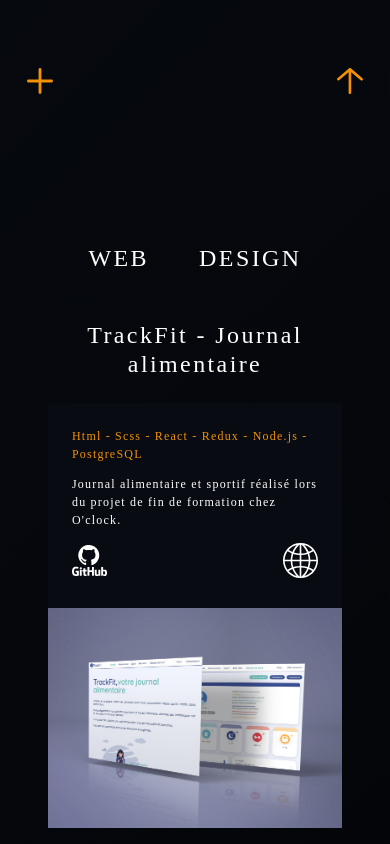
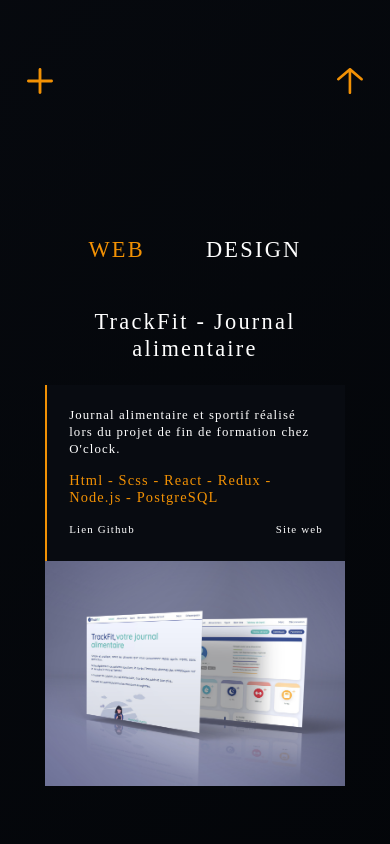
Before and after one commit to MarcChayer/portfolio, a React app: page / in a window 390 px wide. Shown: the part 720-1564 px from the top of the page. Built offline with nearby package versions, Linux system fonts and the light colour scheme.

Commit message:
open info on click on project in progress

```diff
--- a/src/actions/projectDesignWeb.js
+++ b/src/actions/projectDesignWeb.js
@@ -1,6 +1,7 @@
 export const TOGGLE_SHOWBOX_TRUE = 'TOGGLE_SHOWBOX_TRUE';
 export const GET_ID_TITLE = 'GET_ID_TITLE';
 export const ID_DISPATCH = 'ID_DISPATCH';
+export const OPEN_INFO_PROJECT = 'OPEN_INFO_PROJECT';
 
 export const toggleShowBoxTrue = (showBox) => ({
     type: TOGGLE_SHOWBOX_TRUE,
@@ -16,3 +17,8 @@ export const idDispatch = (titleId) => ({
   type: ID_DISPATCH,
   titleId,
 });
+
+export const openInfoProject = (showInfoProject) => ({
+  type: OPEN_INFO_PROJECT,
+  showInfoProject,
+})
--- a/src/components/About/style.scss
+++ b/src/components/About/style.scss
@@ -89,7 +89,7 @@ h1 {
   border-left: 2px solid vars.$secondary-color;
   width: 70vw;
   @media screen and (max-width:1000px) {
-    width: 98vw;
+    width: 96vw;
   }
 }
 .allSkills {
--- a/src/components/Header/index.js
+++ b/src/components/Header/index.js
@@ -18,7 +18,7 @@ const Header = () => {
   return (
     <div>
       <div className="nav">
-        <ul className="nav__group" >
+        <ul className={"nav__group"} >
           <li className="nav__one">
             <Link
               to="home"
--- a/src/components/Header/style.scss
+++ b/src/components/Header/style.scss
@@ -15,6 +15,20 @@
       display:none;
     }
   }
+  &__groupMobile {
+    display: flex;
+    position: fixed;
+    flex-direction: column;
+    align-items: center;
+    justify-content: space-evenly;
+    height: 100vh;
+    width: 100vw;
+    background-color: vars.$main-dark-color;
+    z-index: 5;
+    @media screen and (min-width:701px) {
+      display:none;
+    }
+  }
   &__one {
     color: white;
     text-transform: uppercase;
@@ -29,20 +43,6 @@
       color: vars.$secondary-color;
       transition: 500ms;
       text-shadow: none;
-    }
-  }
-  &__groupMobile {
-    display: flex;
-    position: fixed;
-    flex-direction: column;
-    align-items: center;
-    justify-content: space-evenly;
-    height: 100vh;
-    width: 100vw;
-    background-color: vars.$main-dark-color;
-    z-index: 5;
-    @media screen and (min-width:701px) {
-      display:none;
     }
   }
 }
--- a/src/components/Projects/ProjectDesign.js
+++ b/src/components/Projects/ProjectDesign.js
@@ -1,5 +1,5 @@
 // == Import : npm
-import React, { useEffect } from 'react';
+import React, { useEffect, useState } from 'react';
 import Aos from 'aos';
 
 // import PropTypes from 'prop-types';
@@ -13,6 +13,7 @@ const ProjectDesign = ({
   fullName,
   id,
   description,
+  technos,
   image,
   getIdTitle,
 }) => {
@@ -24,17 +25,34 @@ const ProjectDesign = ({
     getIdTitle(id);
   };
 
+  const [showInfoProject, setshowInfoProject] = useState(false)
+
+  const handleOnClickProject = () => {
+    setshowInfoProject(!showInfoProject)
+  }
+
   return (
     <div data-aos="slide-up" className="projects">
       <div className="projects__titleProjects" onMouseEnter={handleMouseEnter}>
-        <h3 project-id={id} className="projects__titleProjects__name">
+        <h3 project-id={id} className="projects__titleProjects__name" onClick={handleOnClickProject}>
           {fullName}
         </h3>
       </div>
       <section className="forMobile">
-        <p className="infoProject">{description}</p>
-        <img className="pictureProject" src={image} alt="photo du projet" />
+        <p className="infoProject description">{description}</p>
+        <p className="infoProject technos">{technos}</p>
       </section>
+      {
+        showInfoProject
+        ?
+        <section className="forDesktop">
+          <p className="infoProject description">{description}</p>
+          <p className="infoProject technos">{technos}</p>
+        </section>
+        :
+        null
+      }
+      <img className="pictureProject" src={image} alt="photo du projet" />
     </div>
   );
 };
--- a/src/components/Projects/ProjectWeb.js
+++ b/src/components/Projects/ProjectWeb.js
@@ -1,5 +1,5 @@
 // == Import : npm
-import React, { useEffect, useState } from 'react';
+import React, { useEffect, useState, setState } from 'react';
 import Aos from 'aos';
 
 // import PropTypes from 'prop-types';
@@ -7,8 +7,6 @@ import Aos from 'aos';
 // == Import : local
 import './style.scss';
 import 'aos/dist/aos.css';
-import gitHubLogo from '../../assets/images/gitHubLogo.svg';
-import logoForWeb from '../../assets/images/logoForWeb.svg';
 
 // == Composant
 const ProjectDesign = ({
@@ -25,14 +23,14 @@ const ProjectDesign = ({
     Aos.init({ duration: 3000 })
   },[])
 
+  const [isOpen, setIsOpen] = useState(false)
+
   const handleMouseEnter = () => {
     getIdTitle(id);
   };
 
-  const [showInfoProject, setshowInfoProject] = useState(false)
-
   const handleOnClickProject = () => {
-    setshowInfoProject(!showInfoProject)
+    setIsOpen(!isOpen)
   }
 
   return (
@@ -43,13 +41,27 @@ const ProjectDesign = ({
         </h3>
       </div>
       <section className="forMobile">
+        <p className="infoProject description">{description}</p>
         <p className="infoProject technos">{technos}</p>
-        <p className="infoProject description">{description}</p>
         <div className="infoProject all">
-          <a className="infoProject all__logo" href={github} target="_blank"><img src={gitHubLogo} alt="Logo GitHub"/></a>
-          <a className="infoProject all__logo" href={website} target="_blank"><img src={logoForWeb} alt="Logo vers site internet"/></a>
+          <a className="infoProject all__link" href={github} target="_blank">Lien Github</a>
+          <a className="infoProject all__link" href={website} target="_blank">Site web</a>
         </div>
       </section>
+      {
+        isOpen === true
+        ?
+        <section className="forDesktop">
+          <p className="infoProject description">{description}</p>
+          <p className="infoProject technos">{technos}</p>
+          <div className="infoProject all">
+            <a className="infoProject all__link" href={github} target="_blank">Lien Github</a>
+            <a className="infoProject all__link" href={website} target="_blank">Site web</a>
+          </div>
+        </section>
+        :
+        null
+      }
       <img className="pictureProject" src={image} alt="photo du projet" />
     </div>
   );
--- a/src/components/Projects/index.js
+++ b/src/components/Projects/index.js
@@ -30,6 +30,7 @@ const Projects = ({ projectId }) => {
     Aos.init({ duration: 3000 })
   },[])
 
+  // const [isOpen, setIsOpen] = useState(false)
   const [showDesign, setShowDesign] = useState(false)
   const [showWeb, setShowWeb] = useState(true)
 
@@ -42,15 +43,17 @@ const Projects = ({ projectId }) => {
     setShowDesign(false);
     setShowWeb(true);
   }
+
+
   return (
-    <div className="allProjects" >
-        <section  data-aos="slide-up" className="allProjects__listLeft" >
+    <div className="allProjects">
+        <section  data-aos="slide-up" className="allProjects__listLeft">
           <div className="project" data-aos="slide-up">
             <div className="project__allTitles">
-              <button id="titleWeb" onClick={handleOnClick}>
+              <button id="titleWeb" className={`${ showWeb ? "active" : null }`} onClick={handleOnClick}>
                 web
               </button>
-              <button id="titleDesign" onClick={onClick}>
+              <button id="titleDesign" className={`${ showDesign ? "active" : null }`} onClick={onClick}>
                 design
               </button>
             </div>
--- a/src/components/Projects/style.scss
+++ b/src/components/Projects/style.scss
@@ -6,7 +6,7 @@
   // height:100vw;
   font-family: 'bahnschrift';
   letter-spacing: 0.1em;
-  font-size: 1.5em;
+  font-size: 1.4rem;
   @media screen and (max-width:700px) {
     width: 100%;
     max-height: 100%;
@@ -61,6 +61,9 @@
   flex-direction: column;
   padding: 2em;
   height: 50%;
+  @media screen and (min-width:700px) {
+    justify-content: space-around;
+  }
   @media screen and (max-width:700px) {
     align-items: center;
     justify-content: flex-start;
@@ -91,6 +94,7 @@
   }
 }
 
+
 #titleWeb {
   text-transform: uppercase;
   background-color: transparent;
@@ -106,17 +110,20 @@
   }
 }
 
+.active {
+  color: vars.$secondary-color!important;
+}
+
 .projects {
   display: flex;
   flex-direction: column;
-  justify-content: center;
-  margin-bottom: 1em;
   width: 20vw;
   @media screen and (max-width:700px) {
     width: auto;
+    margin-bottom: 3em;
   }
   &__titleProjects {
-    display: inline;
+    display: flex;
     pointer-events: auto;
     width: 100%;
     cursor: pointer;
@@ -143,35 +150,54 @@
   width: auto;
   background-color: vars.$main-dark-color;
   padding: 1em ;
+  border-left: 2px solid vars.$secondary-color;
   @media screen and (min-width:700px) {
     display: none;
   }
 }
 
+.forDesktop {
+  display: flex;
+  flex-direction: column;
+  justify-content: center;
+  line-height: 0.75em;
+  letter-spacing: 0.05em;
+  width: auto;
+  background-color: vars.$main-dark-color;
+  padding: 1em ;
+  margin-top: 1em;
+  margin-bottom: 2em;
+  border-left: 2px solid vars.$secondary-color;
+  @media screen and (max-width:700px) {
+    display: none;
+  }
+}
+
 .infoProject {
-  font-size: 0.6em;
+  font-size: 0.7em;
 }
 
 .technos {
-  font-size: 0.5em;
+  font-size: 0.9rem;
   color: vars.$secondary-color;
-  margin-bottom: 1em;
+  margin-top: 1em;
 }
 
 .description {
-  font-size: 0.5em;
+  font-size: 0.8rem;
 }
 
 .all {
   display: flex;
   justify-content: space-between;
-  align-items: center;
   width: 100%;
   margin-top: 1em;
-  &__logo {
-    height: auto;
-    width: 4em;
+  &__link {
     cursor: pointer;
+    &:hover {
+      color: vars.$secondary-color;
+      transition: 500ms;
+    }
   }
 }
 
--- a/src/containers/ProjectWeb.js
+++ b/src/containers/ProjectWeb.js
@@ -7,7 +7,7 @@ const mapStateToProps = (state) => ({});
 const mapDispatchToProps = (dispatch) => ({
   getIdTitle: (titleId) => {
     dispatch(getIdTitle(titleId));
-  }
+  },
 });
 
 export default connect(mapStateToProps, mapDispatchToProps)(ProjectWeb);
--- a/src/containers/Projects.js
+++ b/src/containers/Projects.js
@@ -2,7 +2,7 @@ import { connect } from 'react-redux';
 import Projects from 'src/components/Projects';
 
 const mapStateToProps = (state) => ({
-  projectId : state.projectDesignWeb.id,
+  projectId: state.projectDesignWeb.id,
 });
 
 const mapDispatchToProps = (dispatch) => ({});
--- a/src/data/projectsWeb.js
+++ b/src/data/projectsWeb.js
@@ -12,6 +12,7 @@ const projectsWeb = [
     github: 'https://github.com/MarcChayer/TrackFit-Journal-alimentaire-et-sportif',
     website: 'http://3.90.247.93:8080',
     image: trackfit,
+    isOpen: false,
   },
   {
     id : 7,
@@ -21,6 +22,7 @@ const projectsWeb = [
     github: '',
     website: 'http://www.mimadohotel.com/',
     image: mimadohotel,
+    isOpen: false,
   },
   {
     id : 8,
@@ -30,6 +32,7 @@ const projectsWeb = [
     github: 'https://github.com/MarcChayer/portfolio',
     website: '',
     image: portfolio,
+    isOpen: false,
   },
 ];
 
--- a/src/reducers/projects.js
+++ b/src/reducers/projects.js
@@ -1,4 +1,8 @@
-const initialState = {};
+import { OPEN_INFO_PROJECT } from '../actions/projectDesignWeb';
+
+const initialState = {
+  showInfoProject: false,
+};
 
 const projects = (state = initialState, action = {}) => {
   switch (action.type) {
```
